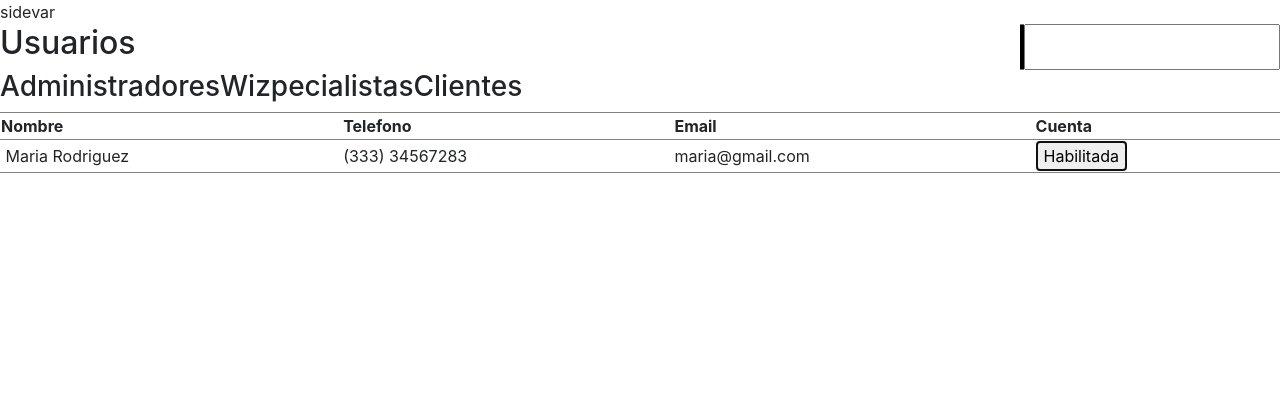
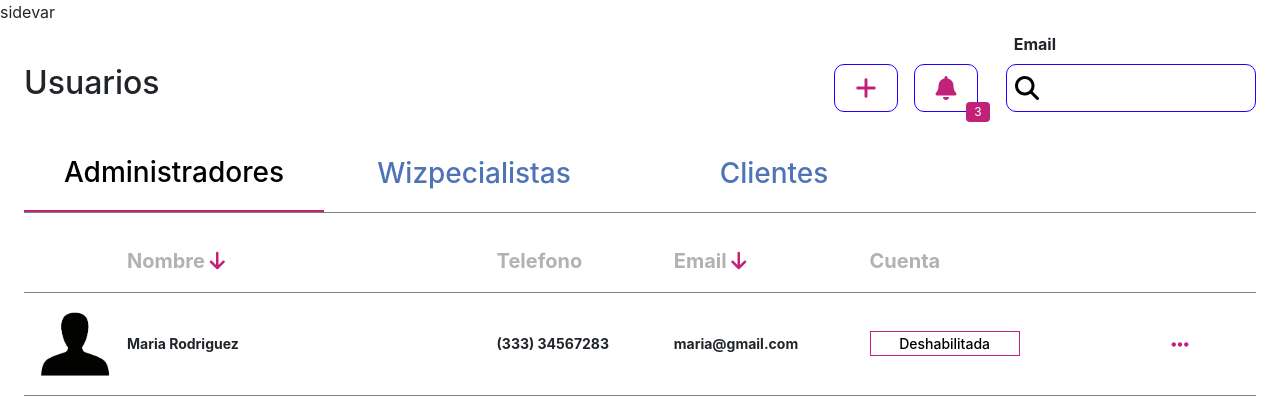
Before and after one commit to crowcl52/wizzi-admin, an Angular app: page /usuarios in a window 1280 px wide. Both pictures are taken after a click on the button "Habilitada". Shown: the top 414 px of the page. Built offline with nearby package versions, Linux system fonts and the light colour scheme.

Commit message:
avance de usuario falta bindear

```diff
--- a/src/app/panel/directorios/usuarios/usuarios.component.html
+++ b/src/app/panel/directorios/usuarios/usuarios.component.html
@@ -1,99 +1,152 @@
 <div class="user-wrapper">
   <div class="user-container">
+    <div class="email">
+        <label>Email</label>
+    </div>
     <div class="user-head">
       <h2>Usuarios</h2>
       <div class="user-buttons">
         <a><i class="fas fa-plus"></i></a>
         <a><i class="fas fa-bell"></i></a>
-        <i class="fas fa-search"></i>
-        <input type="text" name="search" />
+        <div class="number-pink">3</div>
+        <div class="input">
+          <i class="fas fa-search"></i>
+          <input type="text" name="search" />
+        </div>
       </div>
     </div>
     <div class="user-nav">
-      <div class="nav-title">
+      <div class="nav-title" [ngClass]="{selected: nav === 'admin'}" (click)="nav = 'admin'">
         <h3>Administradores</h3>
       </div>
-      <div class="nav-title">
+      <div class="nav-title" [ngClass]="{selected: nav === 'wiz'}" (click)="nav = 'wiz'">
         <h3>Wizpecialistas</h3>
       </div>
-      <div class="nav-title">
+      <div class="nav-title" [ngClass]="{selected: nav === 'client'}" (click)="nav = 'client'">
         <h3>Clientes</h3>
       </div>
     </div>
     <div class="user-tables">
-      <table>
+      <table *ngIf="nav === 'admin'">
         <thead>
           <tr>
-            <th>Nombre</th>
+            <th></th>
+            <th>
+              Nombre
+              <i class="fas fa-arrow-down"></i>
+            </th>
             <th>Telefono</th>
-            <th>Email</th>
+            <th>
+              Email
+              <i class="fas fa-arrow-down"></i></th>
             <th>Cuenta</th>
+            <th></th>
           </tr>
         </thead>
         <tbody>
           <tr>
             <td>
-              <img src=""/>
+              <img src="./../../../../assets/descarga.png"/>
+            </td>
+            <td>
               Maria Rodriguez
             </td>
             <td>(333) 34567283</td>
             <td>maria@gmail.com</td>
             <td>
-              <button>Habilitada</button>
+              <button class="active" (click)="active = !active" *ngIf="active">Habilitada</button>
+              <button class="inactive" (click)="active = !active" *ngIf="!active">Deshabilitada</button>
+            </td>
+            <td class="point-more">
+              <button>
+                  <i class="fas fa-ellipsis-h"></i>
+              </button>
             </td>
           </tr>
         </tbody>
       </table>
-      <table *ngIf="false">
+      <table *ngIf="nav === 'wiz'">
         <thead>
+            <tr>
+              <th class="five"></th>
+              <th class="twenty">
+                Nombre
+                <i class="fas fa-arrow-down"></i>
+              </th>
+              <th class="ten">Puntaje</th>
+              <th class="fifteen">Telefono</th>
+              <th class="fifteen">
+                Email
+                <i class="fas fa-arrow-down"></i>
+              </th>
+              <th class="ten">Tipo</th>
+              <th class="ten">Cuenta</th>
+              <th class="ten">Estatus</th>
+              <th class="five"></th>
+            </tr>
+        </thead>
+        <tbody>
           <tr>
-            <th>Nombre</th>
-            <th>Puntaje</th>
-            <th>Telefono</th>
-            <th>Email</th>
-            <th>Tipo</th>
-            <th>Cuenta</th>
-            <th>Estatus</th>
+            <td class="five">
+              <img src="./../../../../assets/descarga.png"/>
+            </td>
+            <td class="twenty">
+              Maria Rodriguez
+            </td>
+            <td class="ten">9</td>
+            <td class="fifteen">(333) 34567283</td>
+            <td class="fifteen">maria@gmail.com</td>
+            <td class="ten">Interno</td>
+            <td class="ten">
+              <button class="active" (click)="active = !active" *ngIf="active">Habilitada</button>
+              <button class="inactive" (click)="active = !active" *ngIf="!active">Deshabilitada</button>
+            </td>
+            <td class="ten">
+              <button class="active" (click)="active = !active" *ngIf="active">Inactivo</button>
+              <button class="inactive" (click)="active = !active" *ngIf="!active">Activo</button>
+            </td>
+            <td class="five point-more">
+              <button>
+                  <i class="fas fa-ellipsis-h"></i>
+              </button>
+            </td>
           </tr>
+        </tbody>
+      </table>
+      <table *ngIf="nav === 'client'">
+        <thead>
+            <tr>
+              <th></th>
+              <th>
+                Nombre
+                <i class="fas fa-arrow-down"></i>
+              </th>
+              <th>Telefono</th>
+              <th>
+                Email
+                <i class="fas fa-arrow-down"></i></th>
+              <th>Cuenta</th>
+              <th></th>
+            </tr>
         </thead>
         <tbody>
           <tr>
             <td>
-              <img src=""/>
-              Maria Rodriguez
-            </td>
-            <td>9</td>
-            <td>(333) 34567283</td>
-            <td>maria@gmail.com</td>
-            <td>Interno</td>
-            <td>
-              <button>Habilitada</button>
+              <img src="./../../../../assets/descarga.png"/>
             </td>
             <td>
-              <button>Inactivo</button>
-            </td>
-          </tr>
-        </tbody>
-      </table>
-      <table *ngIf="false">
-        <thead>
-          <tr>
-            <th>Nombre</th>
-            <th>Telefono</th>
-            <th>Email</th>
-            <th>Cuenta</th>
-          </tr>
-        </thead>
-        <tbody>
-          <tr>
-            <td>
-              <img src=""/>
               Maria Rodriguez
             </td>
             <td>(333) 34567283</td>
             <td>maria@gmail.com</td>
             <td>
-              <button>Habilitada</button>
+              <button class="active" (click)="active = !active" *ngIf="active">Habilitada</button>
+              <button class="inactive" (click)="active = !active" *ngIf="!active">Deshabilitada</button>
+            </td>
+            <td class="point-more">
+              <button>
+                  <i class="fas fa-ellipsis-h"></i>
+              </button>
             </td>
           </tr>
         </tbody>
--- a/src/app/panel/directorios/usuarios/usuarios.component.scss
+++ b/src/app/panel/directorios/usuarios/usuarios.component.scss
@@ -7,18 +7,71 @@
     display: flex;
     justify-content: center;
     flex-wrap: wrap;
+    padding: 8px 24px;
+    .email{
+      width: 100%;
+      display: flex;
+      justify-content: flex-end;
+      margin-right: 200px;
+      font-weight: 700;
+    }
     .user-head{
       width: 100%;
       display: flex;
       justify-content: space-between;
+      margin-bottom: 32px;
       .user-buttons{
         width: auto;
         min-width: 200px;
         display: flex;
         justify-content: space-between;
         a{
-          border: 1px black solid;
+          border: 1px #1d00ff solid;
+          cursor: pointer;
+          border-radius: 10px;
+          width: 64px;
+          height: 48px;
+          display: flex;
+          align-items: center;
+          justify-content: center;
+          margin: 0 8px;
+          i{
+            color: #c02278;
+            font-size: 24px;
+          }
+        }
+        .number-pink{
+          background-color: #c02278;
           border-radius: 4px;
+          width: 24px;
+          height: 20px;
+          font-size: 12px;
+          color: white;
+          display: flex;
+          justify-content: center;
+          align-items: center;
+          margin: 38px 16px -10px -20px;
+        }
+        .input{
+          display: flex;
+          justify-content: space-between;
+          align-items: center;
+          width: 100%;
+          border: 1px #1d00ff solid;
+          border-radius: 10px;
+          max-width: 250px;
+          i{
+            color: black;
+            padding: 0 8px;
+            font-size: 24px;
+            cursor: pointer;
+          }
+          input{
+            border: none;
+            height: 100%;
+            width: -webkit-fill-available;
+            background: transparent;
+          }
         }
       }
       h2{
@@ -30,9 +83,20 @@
       display: flex;
       justify-content: flex-start;
       border-bottom: 1px gray solid;
-      .nav.title{
-        width: 200px;
-        border-bottom: 1px red solid;
+      margin-bottom: 32px;
+      .nav-title{
+        width: 300px;
+        display: flex;
+        justify-content: center;
+        align-items: center;
+        font-weight: 800;
+        color: #4e73b7;
+        padding: 12px 0;
+        cursor: pointer;
+      }
+      .selected{
+        border-bottom: 2px #c02278 solid;
+        color: black;
       }
     }
     .user-tables{
@@ -41,9 +105,79 @@
       justify-content: flex-start;
       table{
         width: -webkit-fill-available;
+        .ten{
+          width: 10%;
+        }
+        .fifteen{
+          width: 15%;
+        }
+        .five{
+          width: 5%;
+        }
+        .twenty{
+          width: 20%;
+        }
+        tbody{
+          tr{
+            cursor: pointer;
+            .point-more{
+              button{
+                background: transparent;
+                border: none;
+                color: #c02278;
+                font-size: 24px;
+              }
+            }
+            td:nth-child(2) {
+              width: 30%;
+            }
+            td:last-child {
+              width: 5%;
+            }
+            td:first-child {
+              width: 5%;
+            }
+          }
+          tr:hover {
+            -webkit-box-shadow: 0px 0px 5px 0px rgba(0,0,0,0.75);
+            -moz-box-shadow: 0px 0px 5px 0px rgba(0,0,0,0.75);
+            box-shadow: 0px 0px 5px 0px rgba(0,0,0,0.75);
+          }
+        }
+      }
+      th{
+        color: #b2b2b2;
+        padding-bottom: 16px;
+        font-size: 20px;
+      }
+      td{
+        font-size: 14px;
+        button{
+          background-color: white;
+          color: black;
+          font-weight: 500;
+          cursor: pointer;
+          width: 150px;
+        }
+        .active{
+          border: 1px #a5cd7e solid;
+        }
+        .inactive{
+          border: 1px #c02278 solid;
+        }
       }
       th, td{
         border-bottom: 1px gray solid;
+        font-weight: 700;
+        i{
+          color: #c02278;
+          font-size: 20px;
+        }
+        img{
+          width: 100px;
+          height: 100px;
+          padding: 8px;
+        }
       }
     }
   }
--- a/src/app/panel/directorios/usuarios/usuarios.component.ts
+++ b/src/app/panel/directorios/usuarios/usuarios.component.ts
@@ -6,8 +6,12 @@ import { Component, OnInit } from '@angular/core';
   styleUrls: ['./usuarios.component.scss']
 })
 export class UsuariosComponent implements OnInit {
-
-  constructor() { }
+nav: any;
+active: boolean;
+  constructor() {
+    this.nav = 'admin';
+    this.active = true;
+  }
 
   ngOnInit() {
   }
--- a/src/index.html
+++ b/src/index.html
@@ -7,6 +7,7 @@
 
   <meta name="viewport" content="width=device-width, initial-scale=1">
   <link rel="icon" type="image/x-icon" href="favicon.ico">
+  <script src="https://kit.fontawesome.com/e89c32ad94.js"></script>
 </head>
 <body>
   <app-root></app-root>
```
Also changed, not shown: src/assets/descarga.png (added).
